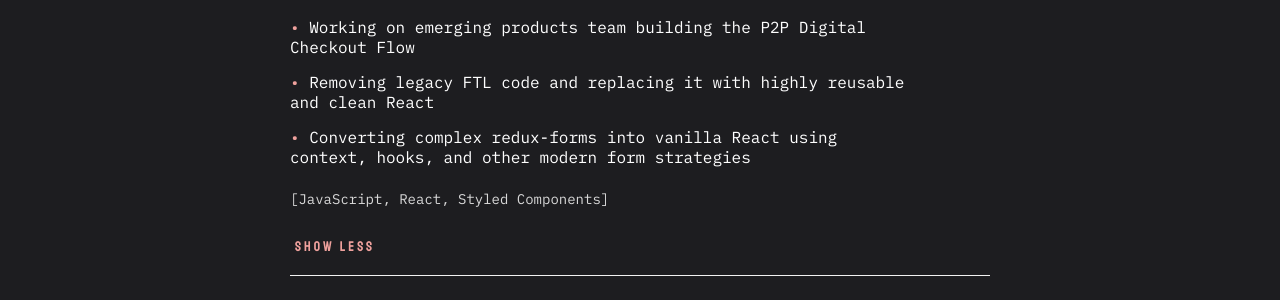
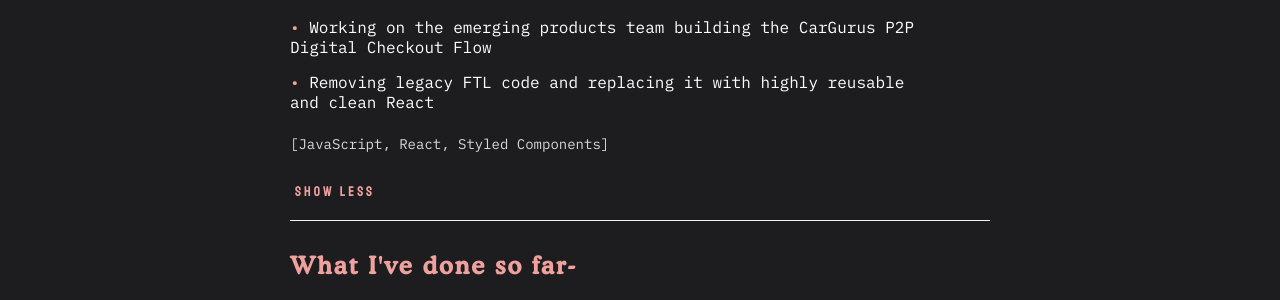
Before and after one commit to tylerjbainbridge/tylerbainbridge.com, a Gatsby site: page / in a window 1280 px wide. Shown: the part 706-1006 px from the top of the page. Built offline with nearby package versions, Linux system fonts and the light colour scheme; Gatsby itself is replaced by a stand-in of ours.

Commit message:
update experience

```diff
--- a/src/data/experience.js
+++ b/src/data/experience.js
@@ -8,9 +8,9 @@
       url: 'https://www.cargurus.com'
     },
     items: [
-      'Working on emerging products team building the P2P Digital Checkout Flow',
+      'Working on the emerging products team building the CarGurus P2P Digital Checkout Flow',
       'Removing legacy FTL code and replacing it with highly reusable and clean React',
-      'Converting complex redux-forms into vanilla React using context, hooks, and other modern form strategies'
+      // 'Converting complex redux-forms into vanilla React using context, hooks, and other modern form strategies'
     ],
     tech: ['JavaScript', 'React', 'Styled Components']
   },
```
